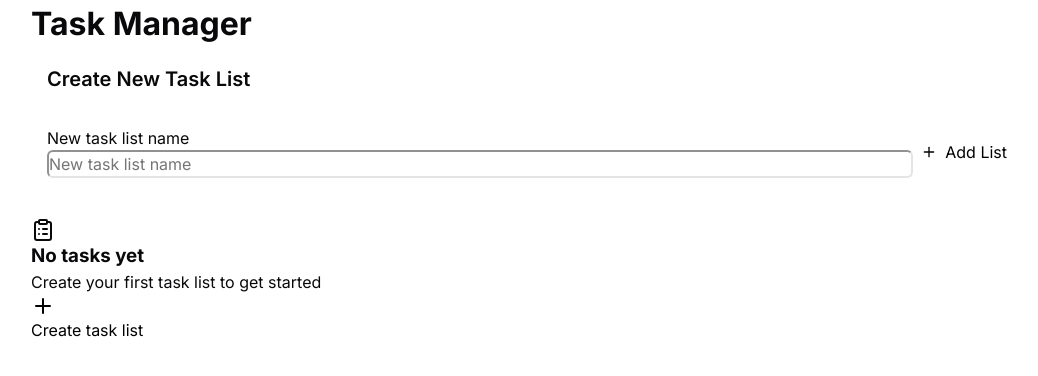
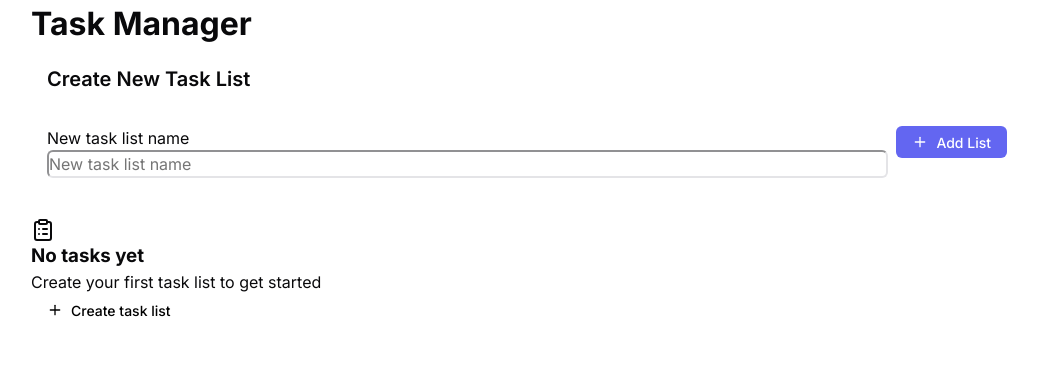
Before and after one commit to aleksiliu/task-manager, a Next.js app: page / in a window 1280 px wide. Shown: the top 376 px of the page, without its empty margins (113-1151 px from the left). Built offline with nearby package versions, Linux system fonts and the light colour scheme.

Commit message:
Add button

```diff
--- /dev/null
+++ b/components/ui/button.module.css
@@ -0,0 +1,62 @@
+.button {
+    display: inline-flex;
+    align-items: center;
+    justify-content: center;
+    gap: var(--space-2);
+    border-radius: var(--radius-md);
+    font-size: 0.875rem;
+    font-weight: 500;
+    transition: var(--transition-all);
+    cursor: pointer;
+    border: none;
+  }
+
+  .button:disabled {
+    opacity: 0.5;
+    cursor: not-allowed;
+  }
+
+  .default {
+    background-color: var(--primary);
+    color: var(--primary-foreground);
+  }
+
+  .default:hover:not(:disabled) {
+    opacity: 0.9;
+  }
+
+  .ghost {
+    background-color: transparent;
+    color: var(--foreground);
+  }
+
+  .ghost:hover:not(:disabled) {
+    background-color: var(--accent);
+  }
+
+  .destructive {
+    background-color: var(--destructive);
+    color: var(--destructive-foreground);
+  }
+
+  .destructive:hover:not(:disabled) {
+    opacity: 0.9;
+  }
+
+  /* Sizes */
+  .size-default {
+    height: var(--space-8);
+    padding: 0 var(--space-4);
+  }
+
+  .size-icon {
+    height: var(--space-8);
+    width: var(--space-8);
+    padding: var(--space-2);
+  }
+
+  /* Icon styles */
+  .button svg {
+    width: var(--space-4);
+    height: var(--space-4);
+  }
--- a/components/ui/button.tsx
+++ b/components/ui/button.tsx
@@ -1,57 +1,24 @@
-import * as React from "react"
-import { Slot } from "@radix-ui/react-slot"
-import { cva, type VariantProps } from "class-variance-authority"
+import * as React from 'react';
+import styles from './button.module.css';
 
-import { cn } from "@/lib/utils"
-
-const buttonVariants = cva(
-  "inline-flex items-center justify-center gap-2 whitespace-nowrap rounded-md text-sm font-medium transition-colors focus-visible:outline-none focus-visible:ring-1 focus-visible:ring-ring disabled:pointer-events-none disabled:opacity-50 [&_svg]:pointer-events-none [&_svg]:size-4 [&_svg]:shrink-0",
-  {
-    variants: {
-      variant: {
-        default:
-          "bg-primary text-primary-foreground shadow hover:bg-primary/90",
-        destructive:
-          "bg-destructive text-destructive-foreground shadow-sm hover:bg-destructive/90",
-        outline:
-          "border border-input bg-background shadow-sm hover:bg-accent hover:text-accent-foreground",
-        secondary:
-          "bg-secondary text-secondary-foreground shadow-sm hover:bg-secondary/80",
-        ghost: "hover:bg-accent hover:text-accent-foreground",
-        link: "text-primary underline-offset-4 hover:underline",
-      },
-      size: {
-        default: "h-9 px-4 py-2",
-        sm: "h-8 rounded-md px-3 text-xs",
-        lg: "h-10 rounded-md px-8",
-        icon: "h-9 w-9",
-      },
-    },
-    defaultVariants: {
-      variant: "default",
-      size: "default",
-    },
-  }
-)
-
-export interface ButtonProps
-  extends React.ButtonHTMLAttributes<HTMLButtonElement>,
-    VariantProps<typeof buttonVariants> {
-  asChild?: boolean
+interface ButtonProps extends React.ButtonHTMLAttributes<HTMLButtonElement> {
+  variant?: 'default' | 'ghost' | 'destructive';
+  size?: 'default' | 'icon';
 }
 
-const Button = React.forwardRef<HTMLButtonElement, ButtonProps>(
-  ({ className, variant, size, asChild = false, ...props }, ref) => {
-    const Comp = asChild ? Slot : "button"
-    return (
-      <Comp
-        className={cn(buttonVariants({ variant, size, className }))}
-        ref={ref}
-        {...props}
-      />
-    )
-  }
-)
-Button.displayName = "Button"
-
-export { Button, buttonVariants }
+export function Button({
+  children,
+  className = '',
+  variant = 'default',
+  size = 'default',
+  ...props
+}: ButtonProps) {
+  return (
+    <button
+      className={`${styles.button} ${styles[variant]} ${styles[`size-${size}`]} ${className}`}
+      {...props}
+    >
+      {children}
+    </button>
+  );
+}
```
